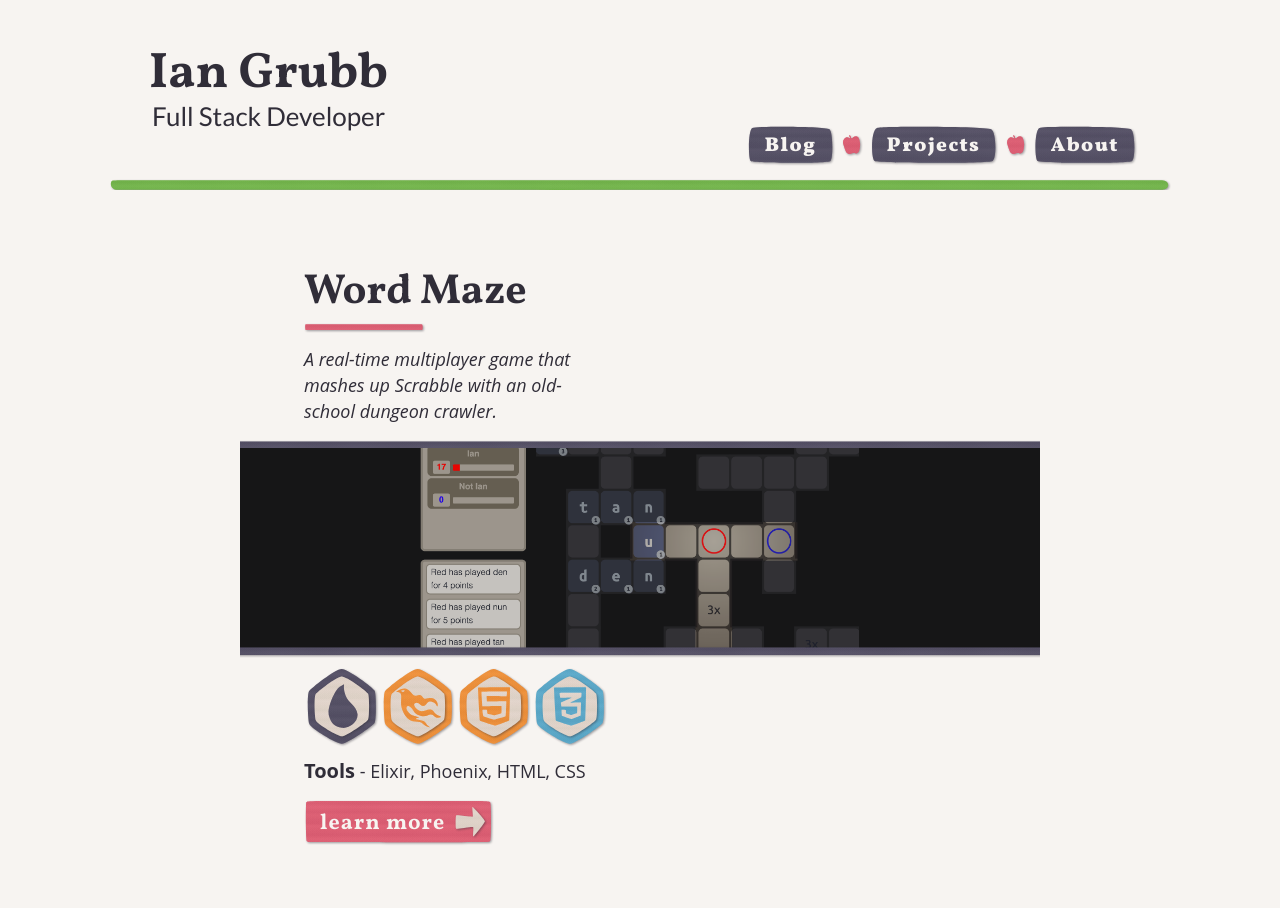
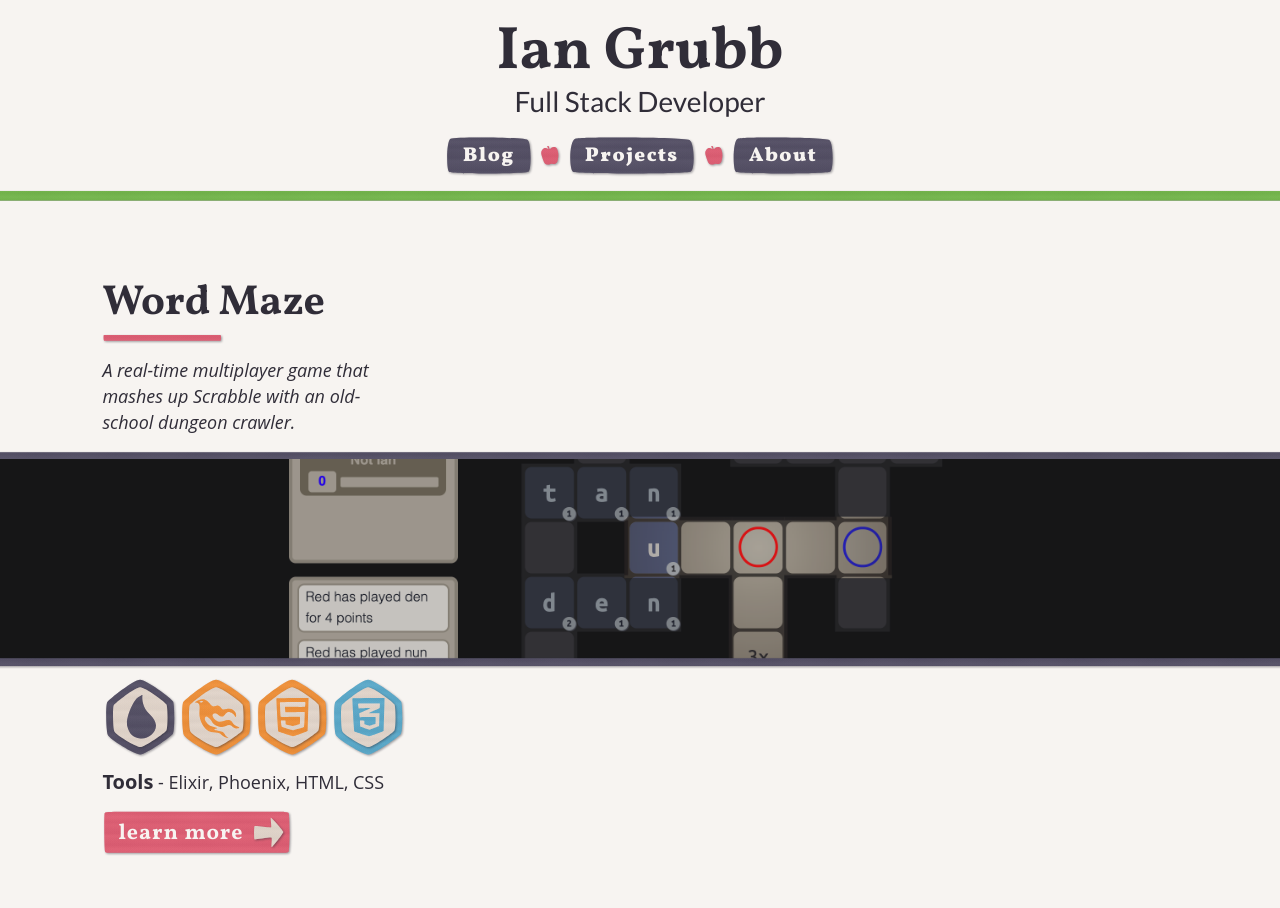
Before and after one commit to iangrubb/portfolio, a Gatsby site: page /projects in a window 1280 px wide. Shown: the top 908 px of the page. Built offline with nearby package versions, Linux system fonts and the light colour scheme; Gatsby itself is replaced by a stand-in of ours.

Commit message:
header update

```diff
--- a/src/components/paperCraft/constructions/sectionHeader.js
+++ b/src/components/paperCraft/constructions/sectionHeader.js
@@ -35,7 +35,7 @@ const HeadingWrapper = styled.div`
     height: fit-content;
 
     margin: 64px 0 32px 0;
-    scroll-margin-top: calc(100px + 36px);
+    scroll-margin-top: 100px;
 
 `
 
--- a/src/components/paperCraft/constructions/subSectionHeader.js
+++ b/src/components/paperCraft/constructions/subSectionHeader.js
@@ -16,7 +16,7 @@ const subSectionHeader = ({ children, path }) => {
 
 
 const Link = styled.a`
-    scroll-margin-top: calc(100px + 24px);
+    scroll-margin-top: 104px;
 `
 
 const SubHeading = styled.h4`
--- a/src/components/siteStructure/header.js
+++ b/src/components/siteStructure/header.js
@@ -7,75 +7,34 @@ import NavLink from '../paperCraft/constructions/navLink'
 
 const Header = () => (
   <Container>
-
-
     <MainContent>
-
-
-      <LeftContent>
-        {/* <NameContainer color="purple" shape="frame"> */}
+      <TopContent>
         <Link to="/">
           <Name>
             Ian Grubb
           </Name>
         </Link>
-        {/* </NameContainer> */}
-        {/* <Spacer color="pink" shape="rectangle" /> */}
-        {/* <TitleContainer color="pink" shape="rectangle"> */}
         <Title>
           Full Stack Developer
         </Title>
-        {/* </TitleContainer> */}
-      </LeftContent>
-
-
-
+      </TopContent>
       <Links>
-
         <NavLink path="/blog" text="Blog" />
-
         <Apple color="pink" shape="apple" proportional/>
-
         <NavLink path="/projects" text="Projects" />
-
         <Apple color="pink" shape="apple" proportional/>
-
         <NavLink path="/beef" text="About" />
-
       </Links>
     </MainContent>
     <BottomDivider color="green" shape="frame"/>
-
   </Container>
 )
-
-const TitleContainer = styled(Paper)`
-  width: fit-content;
-  height: fit-content;
-`
-
-const Title = styled.h3`
-  /* color: var(--background-color); */
-  font-family: "Lato";
-  font-size: 26px;
-  font-weight: 400;
-  margin: 0;
-  margin: 4px 16px 6px 16px;
-  white-space: nowrap;
-`
-
-const Spacer = styled(Paper)`
-  width: 60%;
-  height: 6px;
-  margin: 0 0 8px 0;
-`
 
 const Container = styled.header`
 
   background: var(--background-color);
 
   width: 100%;
-  max-width: 1200px;
 
   display: flex;
   flex-direction: column;
@@ -85,17 +44,39 @@ const Container = styled.header`
   overflow: hidden;
 
   @media (min-width: 768px) {
-    position: fixed;
-    top: 0;
+    position: sticky;
+    top: -120px;
     z-index: 3;
-/*
-    transition: top 0.2s ease;
-
-    &:hover{
-      top: 0;
-    } */
   }
 
+`
+
+const MainContent = styled.div`
+  display: flex;
+  flex-direction: column;
+  justify-content: flex-end;
+  align-items: center;
+`
+
+const TopContent = styled.div`
+  display: flex;
+  flex-direction: column;
+  align-items: center;
+  margin: 20px 0 0 0;
+  height: 100px;
+`
+
+const Name = styled.h1`
+  margin: 0;
+  font-size: 60px;
+`
+
+const Title = styled.h3`
+  font-family: "Lato";
+  font-size: 28px;
+  font-weight: 400;
+  margin: 0;
+  white-space: nowrap;
 `
 
 const Links = styled.nav`
@@ -103,14 +84,6 @@ const Links = styled.nav`
   display: flex;
   justify-content: center;
   align-items: center;
-  @media (min-width: 768px) {
-    align-self: flex-end;
-  }
-`
-
-const BottomDivider = styled(Paper)`
-  width: 90%;
-  height: 10px;
 `
 
 const Apple = styled(Paper)`
@@ -121,48 +94,22 @@ const Apple = styled(Paper)`
   }
 `
 
-const MainContent = styled.div`
-  display: flex;
-  flex-direction: column;
-  justify-content: center;
-  align-items: center;
-  width: 100%;
 
-  position: relative;
-
-
-  @media (min-width: 768px) {
-    padding: 0 8%;
-    justify-content: space-between;
-    flex-direction: row;
-    height: 180px;
-  }
-
-`
-
-const LeftContent = styled.div`
-  display: flex;
-  flex-direction: column;
-  align-items: center;
-  margin: 32px 0 0 0;
-  @media (min-width: 768px) {
-    margin: 0;
-  }
-`
-
-const NameContainer = styled(Paper)`
-  width: fit-content;
-  height: fit-content;
-  margin: 0 0 8px 0;
+const BottomDivider = styled(Paper)`
+  width: 110%;
+  height: 10px;
 `
 
 
-const Name = styled.h1`
-  margin: 4px 12px -4px 12px;
-  font-size: 50px;
-  white-space: nowrap;
-  /* color: var(--background-color); */
+
+
+
+
+
+const Seaweed = styled(Paper)`
+  width: 60px;
 `
 
 
+
 export default Header
--- a/src/components/siteStructure/layout.js
+++ b/src/components/siteStructure/layout.js
@@ -44,7 +44,7 @@ const Main = styled.main`
   margin: 40px 0 0 0;
 
   @media (min-width: 768px) {
-    margin: calc(190px + 40px) 0 0 0;
+    margin: 40px 0 0 0;
   }
 
 `
--- a/src/pages/projects.js
+++ b/src/pages/projects.js
@@ -25,7 +25,7 @@ export const query = graphql`
           tech
           hero {
             childImageSharp {
-              fluid {
+              fluid(maxWidth: 2400) {
                 ...GatsbyImageSharpFluid
               }
             }
@@ -105,6 +105,10 @@ const Post = styled.div`
   overflow: hidden;
 
   position: relative;
+
+  @media (min-width: 768px) {
+    width: 100vw;
+  }
 
 `
 
```
Lines whose indentation alone changed are shown as unchanged.
